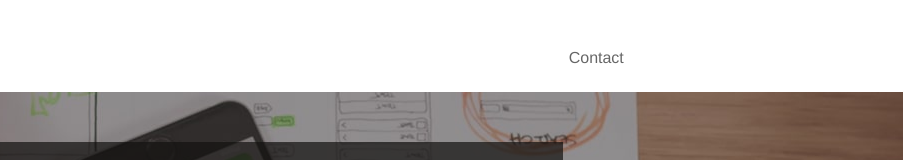
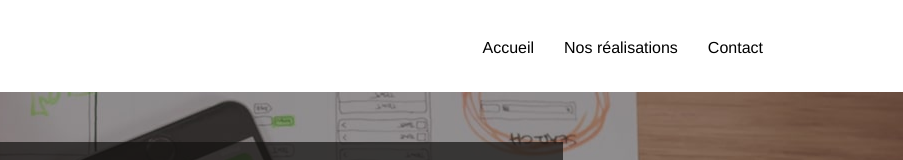
Before and after one commit to m-graff/OpenClassrooms-P4, a plain HTML site: page index.html in a window 1280 px wide. Shown: the top 160 px of the page, 377-1280 px from the left. Drawn offline with Linux system fonts and the light colour scheme.

Commit message:
Index : modifications navbar header avec ajout des mentions 'Accueil' et 'Nos réalisations' pointant vers les exemples présents sur la page

```diff
--- a/index.html
+++ b/index.html
@@ -61,8 +61,13 @@
 						<div class="collapse navbar-collapse navbar-1 special-dropdown-nav">
 							<ul class="site-navigation nav navbar-nav">
 
-								<!-- SEO : suppression du lien "Accueil", ce dernier renvoyant sur la page actuelle  -->
 								<!-- SEO / Accessibilité : suppression des éléments liste vides et redondants-->
+								<li>
+									<a href="index.html">Accueil</a>
+								</li>
+								<li>
+									<a href="#bloc-4-portfolio">Nos réalisations</a>
+								</li>
 								<li>
 									<a href="contact.html">Contact</a>
 								</li>
--- a/style.css
+++ b/style.css
@@ -229,7 +229,7 @@ a:hover {
 
 .d-bloc .panel .a-btn,
 .l-bloc .a-btn,
-.l-bloc .navbar a,
+
 .l-bloc .navbar-brand,
 .l-bloc a .icon-sm,
 .l-bloc a .icon-md,
@@ -244,6 +244,11 @@ a:hover {
 .l-bloc p a {
     color: rgba(0, 0, 0, .6);
 }
+
+.l-bloc .navbar a {
+    color: black;
+}
+
 
 .d-bloc .panel .a-btn:hover,
 .l-bloc .a-btn:hover,
@@ -381,14 +386,19 @@ blockquote{
 
 /* INDEX + CONTACT : Encart header "Contact" */
 .navbar .nav {
-    padding-top: 20px;
+
+
     margin-right: -16px;
     float: right;
-    z-index: 1;
+
+
 }
+
+
 
 /* == contenu prop précédente */
 .nav > li {
+
     float: left;
     margin-top: 4px;
     font-size: 16px;
@@ -396,6 +406,7 @@ blockquote{
 
 .navbar-nav .open .dropdown-menu > li > a {
     text-align: inherit;
+
 }
 
 .nav > li a:hover,
@@ -436,8 +447,9 @@ blockquote{
     .site-navigation {
         position: absolute;
         top: 50%;
-        /* Augmentation "right" afin que la navigation, en l'occurence l'onglet "Accueil" de la page 2 ne sorte plus du cadre */
-        right: 15%;
+        /* Augmentation "right" afin que la navigation, en l'occurence l'onglet "Accueil" de la page 2 ne sorte plus du cadre (right: 20% en essai) */
+
+        right: 15px;
         transform: translate(0, -50%);
         -webkit-transform: translateY(-50%);
     }
```
